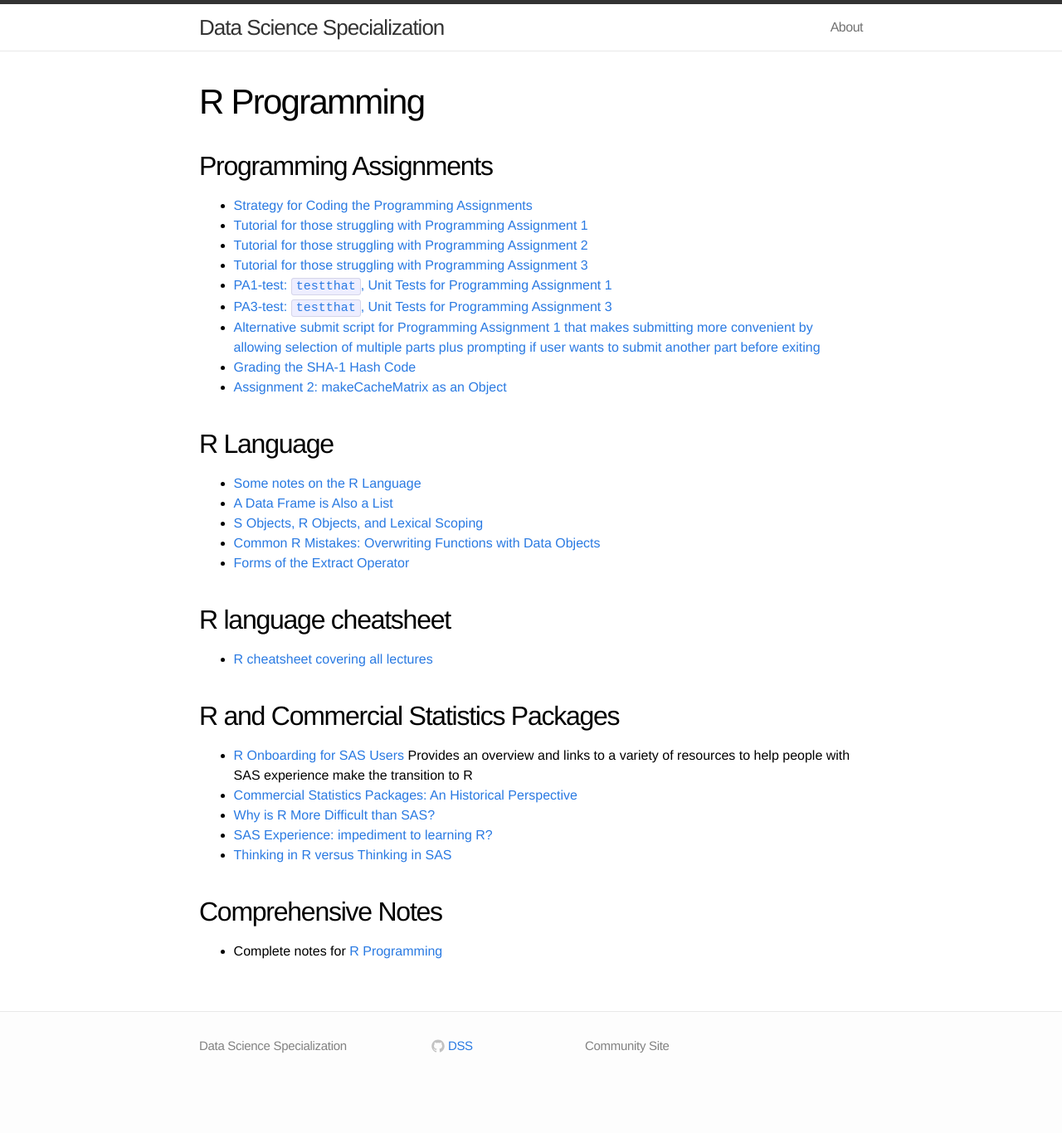
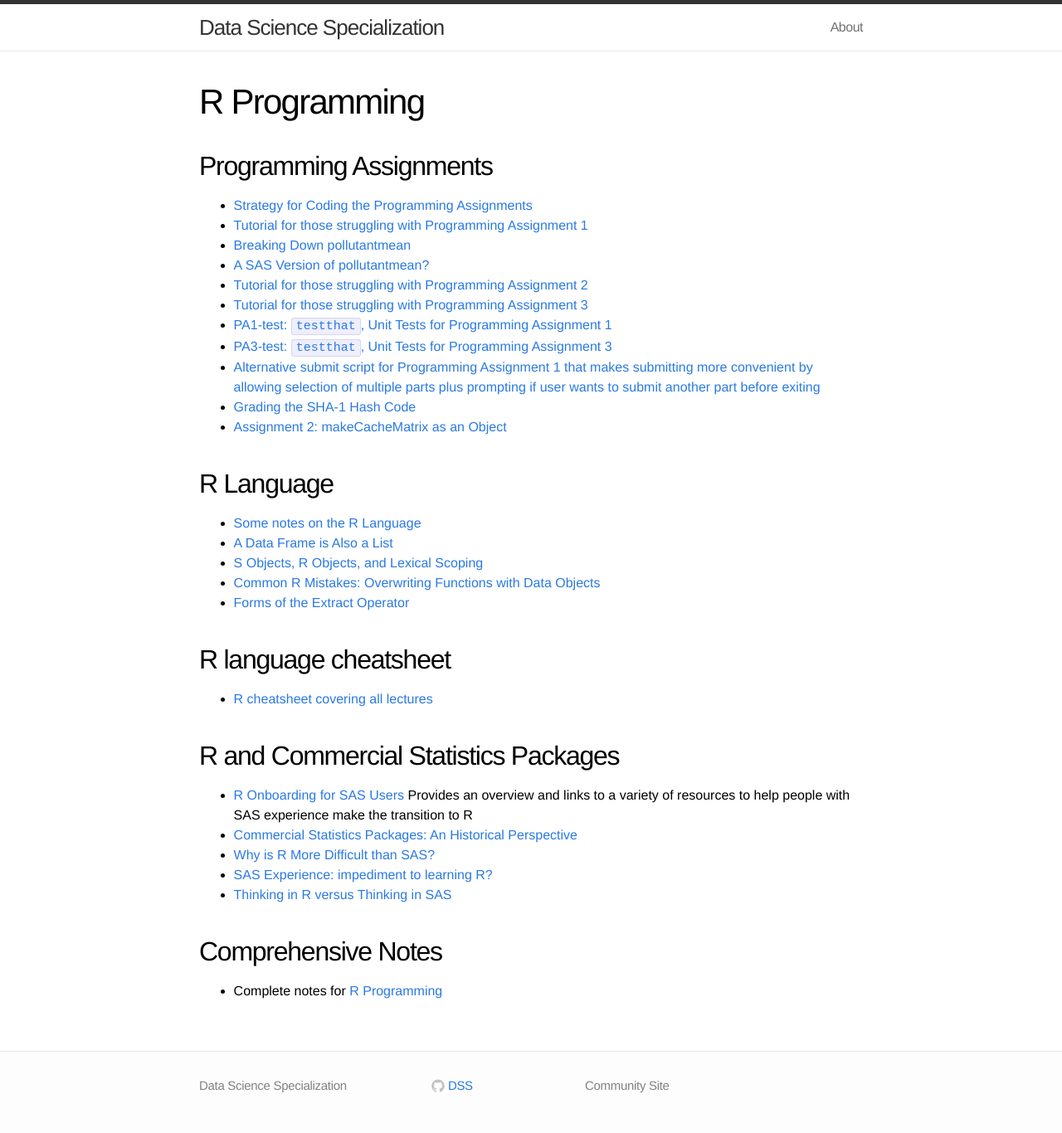
Before and after one commit to DataScienceSpecialization/DataScienceSpecialization.github.io, a Jekyll site: the page built from rprog.md, in a window 1280 px wide. Shown: the whole page at 83% size. Built offline with Jekyll 4.4.1, drawn with Linux system fonts in a browser that asks for light colours; before the commit the page ends 1318 px from its top, so only the background shows below that.

Commit message:
add 2 articles: breaking down pollutantmean, and a SAS version of pollutantmean?

```diff
--- a/rprog.md
+++ b/rprog.md
@@ -8,6 +8,8 @@ permalink: /rprog/
 
 - [Strategy for Coding the Programming Assignments](https://github.com/lgreski/datasciencectacontent/blob/master/markdown/makeItRun.md)
 - [Tutorial for those struggling with Programming Assignment 1](https://github.com/derekfranks/practice_assignment)
+- [Breaking Down pollutantmean](https://github.com/lgreski/datasciencectacontent/blob/master/markdown/rprog-discussPollutantmean.md)
+- [A SAS Version of pollutantmean?](https://github.com/lgreski/datasciencectacontent/blob/master/markdown/rprog-pollutantmeanSASVersion.md)
 - [Tutorial for those struggling with Programming Assignment 2](https://github.com/DanieleP/PA2-clarifying_instructions)
 - [Tutorial for those struggling with Programming Assignment 3](https://github.com/DanieleP/PA3-tutorial)
 - [PA1-test: `testthat`, Unit Tests for Programming Assignment 1](https://github.com/cbryant1000/pa1test)
```
